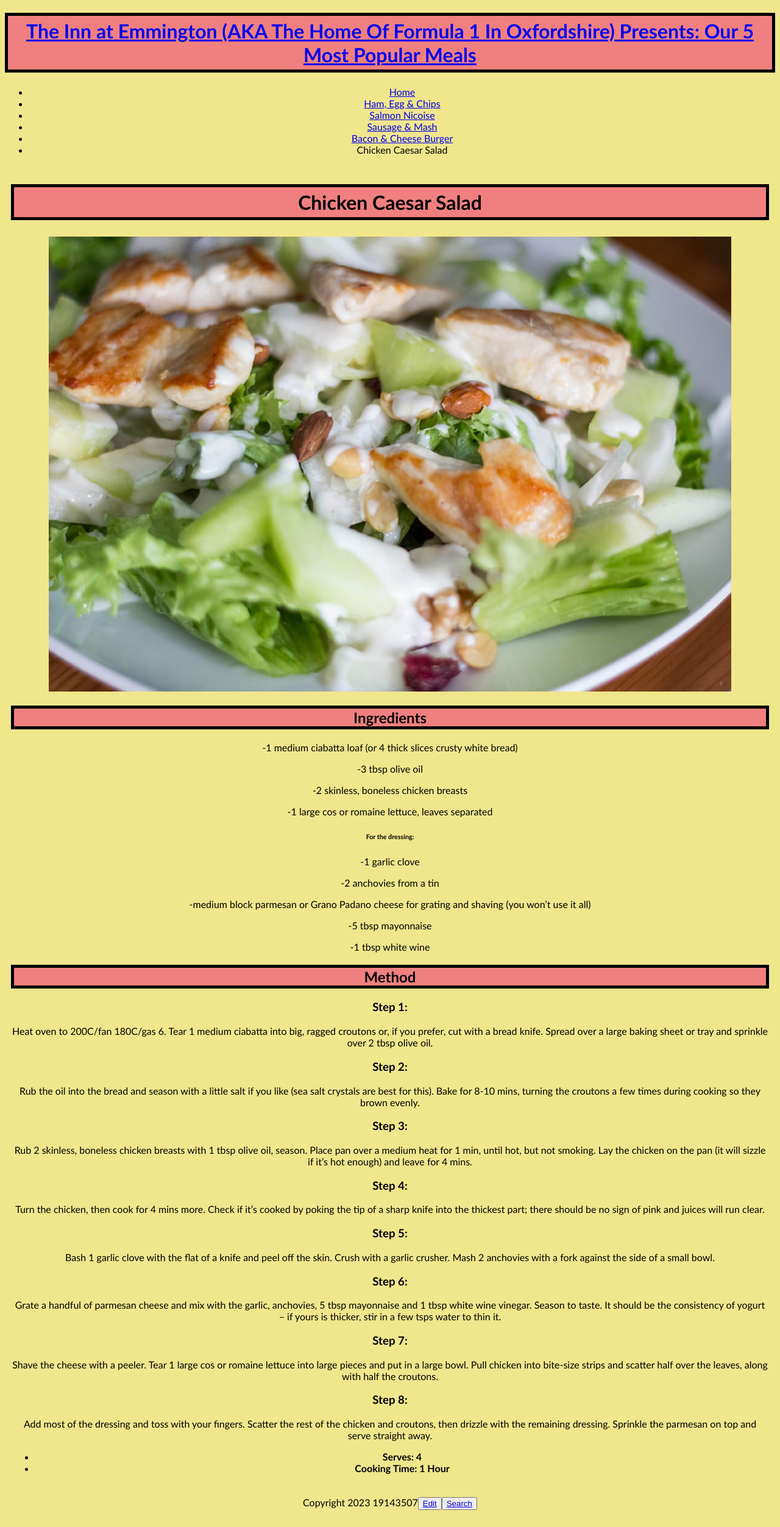
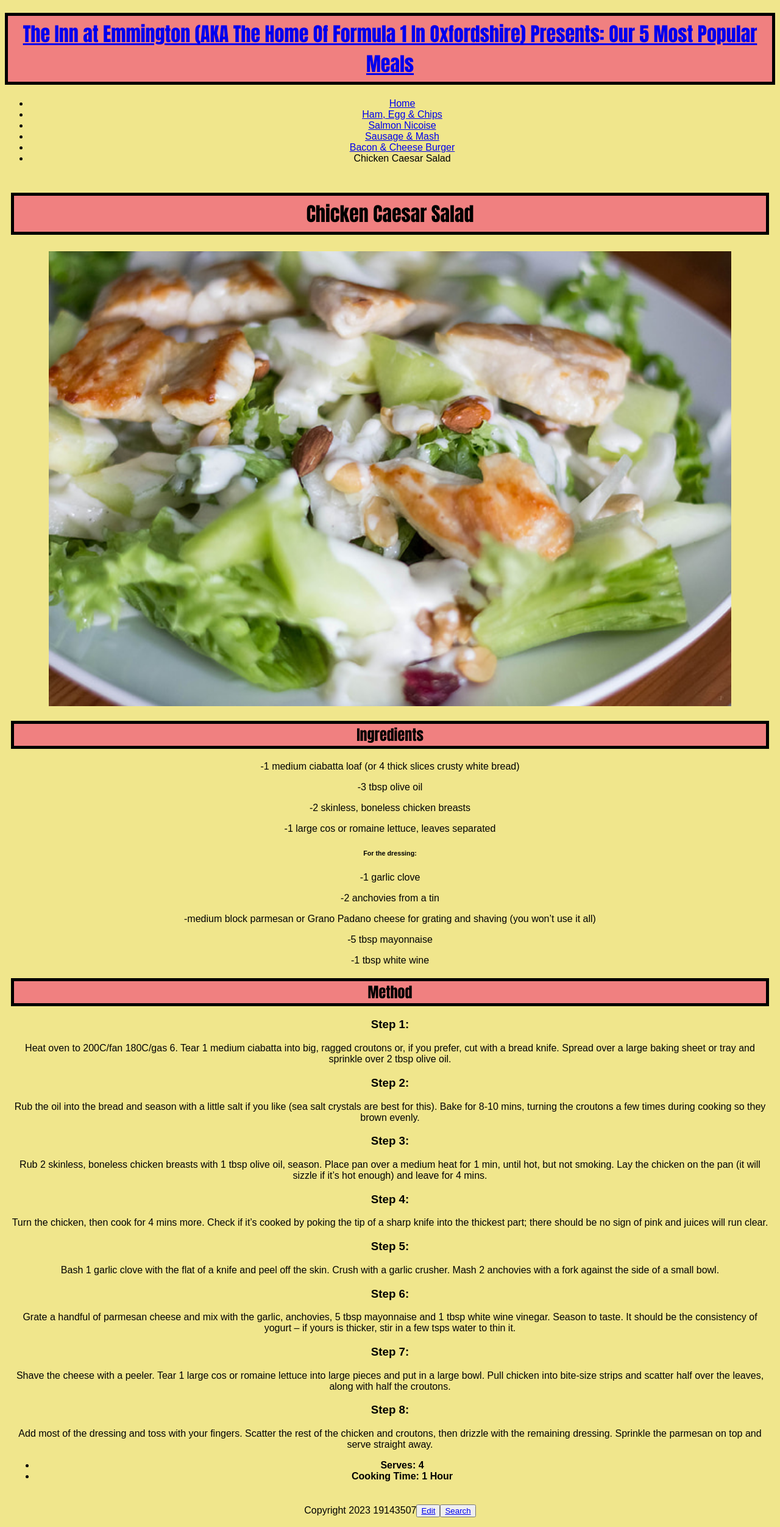
Before and after one commit to 19143507/inn-at-emmington, a Jekyll site: the page built from _recipes/chicken-caesar-salad.md, in a window 1280 px wide. Shown: the whole page at 61% size. Built offline with Jekyll 4.4.1, drawn with Linux system fonts in a browser that asks for light colours.

Commit message:
Update recipes.css

```diff
--- a/styles/recipes.css
+++ b/styles/recipes.css
@@ -1,6 +1,5 @@
 /*! CSS bare bones for recipes site */
- html {
-  font-family: 'Gill Sans', 'Gill Sans MT', Calibri, 'Trebuchet MS', sans-serif;
+  html {
   -ms-text-size-adjust: 100%;
   -webkit-text-size-adjust: 100%;
 }
@@ -19,6 +18,7 @@ h1 {
   padding-top: 5px;
   padding-bottom: 5px;
   font-size: xx-large;
+  font-family: Impact, Haettenschweiler, 'Arial Narrow Bold', sans-serif;
 }
 
 h2 {
@@ -26,13 +26,14 @@ h2 {
   background-color: lightcoral;
   border: 5px solid black;
   font-size: x-large;
+  font-family: Impact, Haettenschweiler, 'Arial Narrow Bold', sans-serif
 }
 
 body {
   text-align: center;
   background-color: khaki;
+  font-family: Arial, Helvetica, sans-serif;
 }
-
 
 img {
   width: 90%;
```
